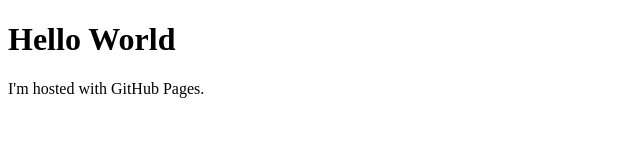
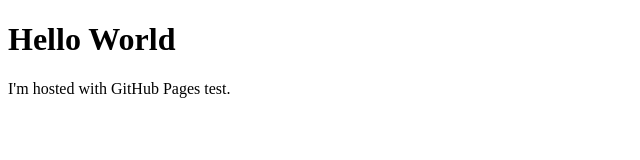
Before and after one commit to KenNodd/Predicting-California-Median-Housing-Prices, a plain HTML site: page index.html in a window 1280 px wide. Shown: the full height of the page, 0-640 px from the left. Drawn offline with Linux system fonts and the light colour scheme.

Commit message:
Update index.html

```diff
--- a/index.html
+++ b/index.html
@@ -2,6 +2,6 @@
 <html>
 <body>
 <h1>Hello World</h1>
-<p>I'm hosted with GitHub Pages.</p>
+<p>I'm hosted with GitHub Pages test.</p>
 </body>
 </html>
```
